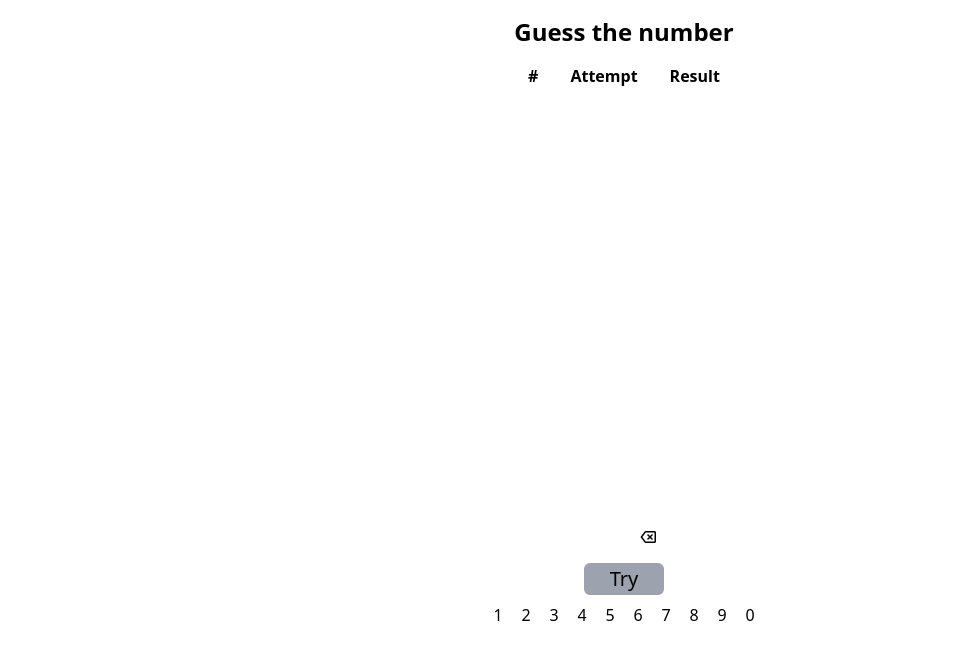
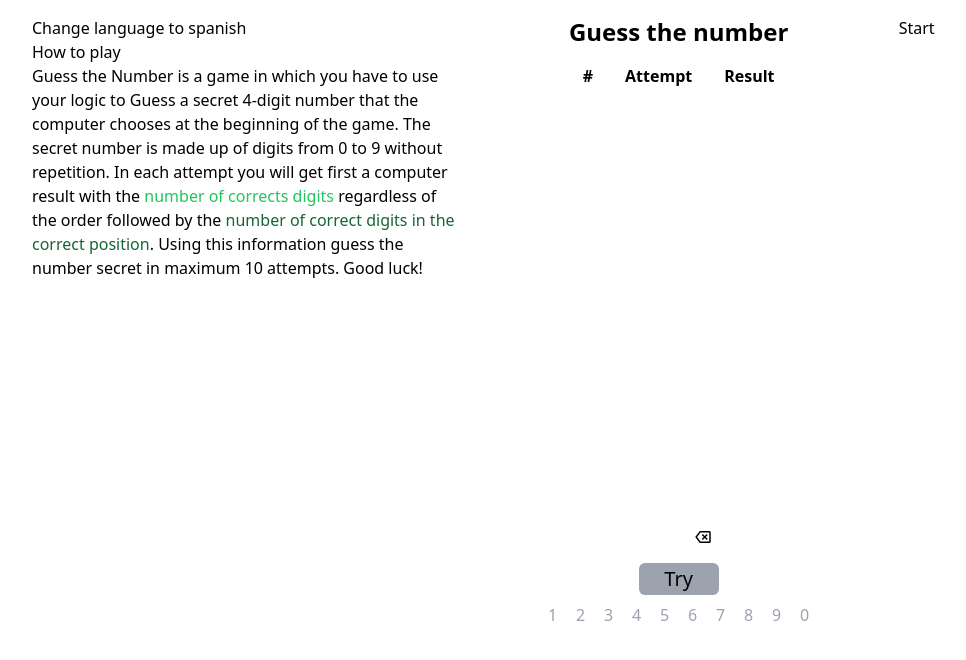
Before and after one commit to EdwilleBaez/guess-the-number, a React (Vite) app: page / in a window 1280 px wide. Shown: the top 660 px of the page, without its empty margins (16-982 px from the left). Built offline with nearby package versions, Linux system fonts and the light colour scheme.

Commit message:
a few changes

```diff
--- a/src/App.tsx
+++ b/src/App.tsx
@@ -5,58 +5,171 @@ import NumberButtons from "./components/NumberButtons";
 
 const App: React.FC = () => {
   const numbers = [1, 2, 3, 4, 5, 6, 7, 8, 9, 0];
-  const [selectedNumbers, setSelectedNumbers] = useState<number[]>([]);
-  const [chooseNumber, setChooseNumber] = useState<number[]>([]);
-  const [arrayToMap, setarrayToMap] = useState<number[][]>([]);
+  const [activeButtons, setActiveButtons] = useState<boolean>(true); // estado para desabilitar botones
+  const [randomNumber, setRandomNumber] = useState<number[]>([]);
+  const [selectedNumbers, setSelectedNumbers] = useState<number[]>([]); //los numeros que son renderizados en arrayToMap
+  const [chooseNumber, setChooseNumber] = useState<number[]>([]); //los numeros que el usuario elige antes de revisarlos
+  const [arrayToMap, setArrayToMap] = useState<number[][]>([]); //arreglo con los numeros seleccionados
+  const [message, setMessage] = useState<number>(0);
+  const [language, setLanguage] = useState<boolean>(true);
+
+  function getRandomNums(): number[] {
+    const numArr: number[] = [1, 2, 3, 4, 5, 6, 7, 8, 9, 0];
+    numArr.sort(() => Math.random() - 0.5);
+    return numArr.slice(0, 4);
+  }
+
+  console.log("soy random", randomNumber)
 
   useEffect(() => {
     if (selectedNumbers.length === 4) {
       // Agregar selectedNumbers a arrayToMap
-      setarrayToMap((prevarrayToMap) => {
-        if (prevarrayToMap.length <= 9) {
-          return [...prevarrayToMap, selectedNumbers];
+      setArrayToMap((prevArrayToMap) => {
+        loseWin();
+
+        if (prevArrayToMap.length <= 9) {
+          return [...prevArrayToMap, selectedNumbers];
         } else {
-          return prevarrayToMap;
+          return prevArrayToMap;
         }
       });
-      setSelectedNumbers([]);
     }
   }, [selectedNumbers]);
 
+  //entrada del jugador sin revisar
   const handleNumberClick = (number: number) => {
+    if (arrayToMap.length < 10) {
       setChooseNumber((prevNumbers) => {
-      if (prevNumbers.length < 4) {
+        if (prevNumbers.length < 4 && !prevNumbers.includes(number)) {
           return [...prevNumbers, number];
         }
         return prevNumbers;
       });
+    }
+  if (arrayToMap.length < 10) {
+    setMessage(0)
+  }
   };
 
   const handleDeleteNumber = (arr: number[]) => {
     setChooseNumber(arr.slice(0, -1));
+    if(message === 4){
+      setMessage(0)
+    }
   };
 
+  // envia los numeros para ser revisados
   const handleTryAttempt = (arr: number[]) => {
     if (arr.length === 4) {
       setSelectedNumbers(arr);
       setChooseNumber([]);
+    } else if (activeButtons == false && arrayToMap.length < 10) {
+      setMessage(4)
     }
   };
 
+  const start = () => {
+    setRandomNumber(getRandomNums());
+    setActiveButtons(false);
+    setArrayToMap([]);
+    setMessage(0);
+  };
+
+  const loseWin = () => {
+    if (JSON.stringify(selectedNumbers) === JSON.stringify(randomNumber)) {
+      setMessage(1);
+      setActiveButtons(true);
+    }
+    if (arrayToMap.length === 9) {
+      setMessage(2);
+    }
+  };
+
+  const changeLanguage = () => {
+    setLanguage(!language);
+  };
+
   return (
-    <div className="w-screen mx-auto mt-4">
+    <div className="w-screen flex gap-20 mx-auto mt-4">
+      <div className="ml-12 w-2/6">
+        <button onClick={() => changeLanguage()}>
+          {language
+            ? "Change language to spanish"
+            : "Cambiar lenguaje a inglés"}
+        </button>
+        <h2 className=""> {language ? "How to play" : "Cómo jugar"}</h2>
+        <p>
+  {language
+    ? (
+      <>
+        Guess the Number is a game in which you have to use your logic to
+        Guess a secret 4-digit number that the computer chooses at the beginning of the game.
+        The secret number is made up of digits from 0 to 9 without repetition. In each attempt you will get first
+        a computer result with the <span className="text-green-500">number of corrects digits</span> regardless of the order followed by the
+       <span className="text-green-800"> number of correct digits in the correct position</span>. Using this information guess the number
+        secret in maximum 10 attempts. Good luck!
+      </>
+    )
+    : (
+      <>
+        Adivina el Número es un juego en el que tienes que utilizar tu lógica para
+        adivinar un número secreto de 4 dígitos que el ordenador escoge al principio del partido.
+        El número secreto está formado por dígitos del 0 al 9 sin repetición. En cada intento obtendrás primero
+        un resultado del ordenador con la <span className="text-green-500">cantidad de dígitos correctos</span> sin importar el orden seguido de la
+        <span className="text-green-800"> cantidad de dígitos correctos en la posición correcta</span>. Usando esta información adivina el número
+        secreto en máximo 10 intentos. ¡Buena suerte!
+      </>
+    )
+  }
+</p>
+
+      </div>
+      <div>
         <h1 className="text-2xl font-bold mb-2 flex justify-center items-center">
-        Guess the number
+          {language ? "Guess the number" : "Adivina el número"}
         </h1>
-      <NumberTable arrayToMap={arrayToMap} />
+        <NumberTable
+          arrayToMap={arrayToMap}
+          randomNumber={randomNumber}
+          language={language}
+        />
         <NumberButtons
           numbers={numbers}
           chooseNumber={chooseNumber}
+          activeButtons={activeButtons}
+          language={language}
           onNumberClick={handleNumberClick}
           deleteNumber={handleDeleteNumber}
           tryAttempt={handleTryAttempt}
         />
       </div>
+      <div>
+        <button onClick={() => start()}>
+          {language
+            ? activeButtons
+              ? "Start"
+              : "Restart"
+            : activeButtons
+            ? "Iniciar"
+            : "Reiniciar"}
+        </button>
+        <p className={`text-green-500 text-[100px] absolute right-[20px] top-[150px] bg-white/70 rounded-md ${message === 1 ? "block" : "hidden"}`}>
+          {language ? "You win!" : "¡Ganaste!"}
+        </p>
+        <p className={`text-green-500 text-[30px] absolute z-10 right-[35px] top-[300px] bg-white/70 rounded-md  ${message === 1 ? "block" : "hidden"}`}>
+          {language ? "Congrats, you are awesome! :)" : "¡Felicidades, eres increíble! :)"}
+        </p>
+        <p className={`text-red-600 text-[100px] absolute right-[20px] top-[150px] bg-white/70 rounded-md ${message === 2 ? "block" : "hidden"}`}>
+          {language ? "You Lose!" : "¡Perdiste!"}
+        </p>
+        <p className={`text-red-600 text-[30px] absolute z-10 right-[35px] top-[300px] bg-white/70 rounded-md  ${message === 2 ? "block" : "hidden"}`}>
+          {language ? "Better luck next time :'(" : "Mejor suerte la próxima :'("}
+        </p>
+        <p className={`text-red-400 ${message === 4 ? "block" : "hidden"}`}>
+          {language ? "Complete 4 numbers" : "Completa 4 dígitos"}
+        </p>
+      </div>
+    </div>
   );
 };
 
--- a/src/components/NumberButtons.tsx
+++ b/src/components/NumberButtons.tsx
@@ -4,6 +4,8 @@ import React from "react";
 type NumberButtonsProps = {
   numbers: number[];
   chooseNumber: number[];
+  activeButtons: boolean;
+  language: boolean;
   onNumberClick: (number: number) => void;
   deleteNumber: (arr: number[]) => void;
   tryAttempt: (arr: number[]) => void;
@@ -12,6 +14,8 @@ type NumberButtonsProps = {
 const NumberButtons: React.FC<NumberButtonsProps> = ({
   numbers,
   chooseNumber,
+  activeButtons,
+  language,
   onNumberClick,
   deleteNumber,
   tryAttempt,
@@ -35,15 +39,16 @@ const NumberButtons: React.FC<NumberButtonsProps> = ({
           title="Complete 4 numbers"
           onClick={() => tryAttempt(chooseNumber)}
         >
-          Try
+          {language ? "Try" : "Revisar"}
         </button>
       </div>
       <div className="text-md mt-2">
         {numbers.map((number, index) => (
           <button
             key={index}
-            className="hover:bg-red-400 rounded-md w-5 mx-1"
+            className={`rounded-md w-5 mx-1 ${activeButtons ? "text-gray-400" : "hover:bg-red-400" }`}
             onClick={() => onNumberClick(number)}
+            disabled={activeButtons}
           >
             {number}
           </button>
--- a/src/components/NumberTable.tsx
+++ b/src/components/NumberTable.tsx
@@ -2,48 +2,16 @@ import React, { useState, useEffect } from "react";
 
 type NumberTableProps = {
   arrayToMap: number[][];
+  randomNumber: number[];
+  language: boolean;
 };
 
-// function getRandomInt(min: number, max: number) {
-//   min = Math.ceil(min);
-//   max = Math.floor(max);
-//   return Math.floor(Math.random() * (max - min + 1) + min);
-// }
-
-// const randomNumber: number[] = Array.from(
-//   String(getRandomInt(1000, 9999)),
-//   Number
-// );
-
-function getRandomNums(): number[] {
-  const numArr: number[] = [1, 2, 3, 4, 5, 6, 7, 8, 9, 0];
-  numArr.sort(() => Math.random() - 0.5);
-  return numArr.slice(0, 4);
-}
-
-const randomNumber = getRandomNums()
-console.log("soy random number", randomNumber);
-
-const NumberTable: React.FC<NumberTableProps> = ({ arrayToMap }) => {
+const NumberTable: React.FC <NumberTableProps> = ({ arrayToMap, randomNumber, language }) => {
   const [correctPositions, setCorrectPositions] = useState<number[]>([]);
   const [correctNumbers, setCorrectNumbers] = useState<number[]>([]);
 
-  console.log("soy correct numbers", correctNumbers);
 
   useEffect(() => {
-
-    // const calculateCorrectPositions = () => {
-    //   const positions = arrayToMap.map((attempt) => {
-    //     if (attempt.length > 0) {
-    //       return attempt.filter((num, index) => num === randomNumber[index])
-    //         .length;
-    //     } else {
-    //       console.log("Debes ingresar los valores");
-    //       return 0; // Return a default value when attempt is empty
-    //     }
-    //   });
-    //   setCorrectPositions(positions);
-    // };
 
     const calculateCorrectPositions = () => {
       const numbers = arrayToMap.map((attempt) => {
@@ -61,9 +29,6 @@ const NumberTable: React.FC<NumberTableProps> = ({ arrayToMap }) => {
           const numbers = arrayToMap.map((attempt) => {
             const matchingNumbers = attempt
               .filter(num => randomNumber.includes(num)).length;
-              console.log("soy sorted attemps:",[...attempt])
-                console.log("soy sorted random numbers:", randomNumber)
-                console.log("matchingNumbers", attempt)
                 return matchingNumbers;
           });
 
@@ -82,8 +47,8 @@ const NumberTable: React.FC<NumberTableProps> = ({ arrayToMap }) => {
           <thead>
             <tr>
               <th className="px-4 py-2">#</th>
-              <th className="px-4 py-2">Attempt</th>
-              <th className="px-4 py-2">Result</th>
+              <th className="px-4 py-2">{language? "Attempt" : "Intento"}</th>
+              <th className="px-4 py-2">{language? "Result" : "Resultado"}</th>
             </tr>
           </thead>
           <tbody>
@@ -98,7 +63,7 @@ const NumberTable: React.FC<NumberTableProps> = ({ arrayToMap }) => {
                   </div>
                 </td>
                 <td className="border px-4 py-2">
-                  <div className="flex justify-center">{`${correctPositions[index]} - ${correctNumbers[index]}`}</div>
+                  <p className="flex justify-center tracking-wider"><span className="text-green-500">{correctNumbers[index]}</span>-<span className="text-green-800">{correctPositions[index]}</span></p>
                 </td>
               </tr>
             ))}
```
Lines whose indentation alone changed are shown as unchanged.
